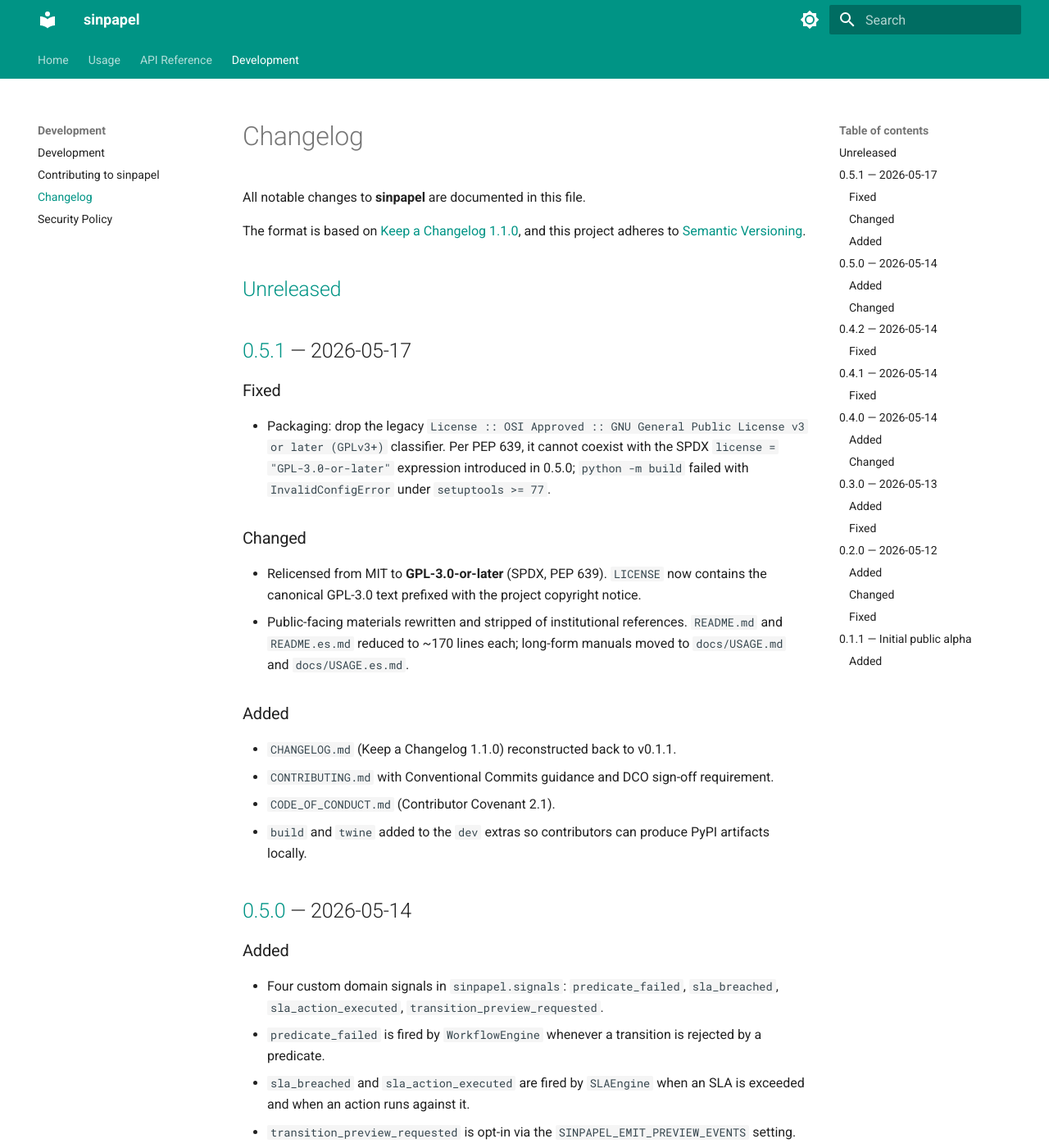
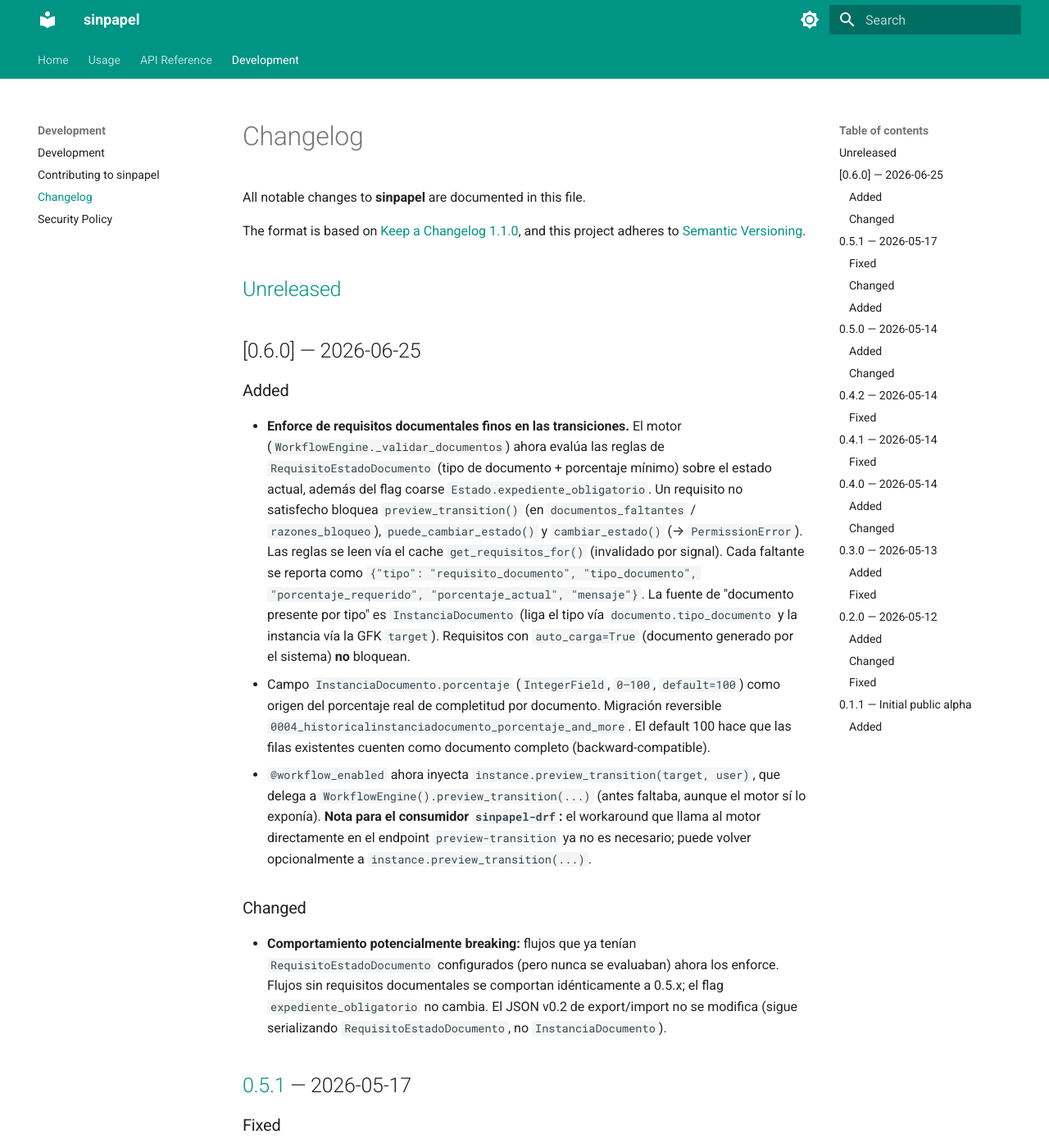
Before and after one commit to aprendomx/sinpapel, an MkDocs documentation site: the page built from docs/development/changelog.md, in a window 1280 px wide and 1400 px high. Shown: the whole window at 82% size. Built offline with MkDocs 1.6.1 and Material for MkDocs 9.7.7, drawn with Linux system fonts in a browser that asks for light colours.

Commit message:
feat: enforce RequisitoEstadoDocumento + inject preview_transition (0.6.0)
Defecto A — RequisitoEstadoDocumento ahora se evalúa en la transición:
- WorkflowEngine._validar_documentos recorre get_requisitos_for(estado) además
  del flag coarse expediente_obligatorio. Fuente de "documento presente por
  tipo" = InstanciaDocumento; porcentaje actual = max(InstanciaDocumento.
  porcentaje) del tipo. auto_carga=True no bloquea. Se propaga a
  preview_transition, puede_cambiar_estado y cambiar_estado (PermissionError).
- Nuevo campo InstanciaDocumento.porcentaje (0-100, default 100) + migración
  reversible 0004. Default 100 => backward-compatible.

Defecto B — @workflow_enabled inyecta instance.preview_transition(target, user)
delegando a WorkflowEngine().preview_transition.

Backward-compat: flujos sin requisitos y expediente_obligatorio idénticos;
JSON v0.2 export/import intacto. Bump 0.5.2 -> 0.6.0 + CHANGELOG.

Co-Authored-By: Claude Opus 4.8 <noreply@anthropic.com>

```diff
--- a/__init__.py
+++ b/__init__.py
@@ -12,7 +12,7 @@ from sinpapel.exceptions import (
 )
 from sinpapel.registry import WorkflowConfig, WorkflowRegistry
 
-__version__ = "0.5.1"
+__version__ = "0.6.0"
 
 __all__ = [
     "SinpapelError",
--- a/docs/development/changelog.md
+++ b/docs/development/changelog.md
@@ -6,6 +6,40 @@ The format is based on [Keep a Changelog 1.1.0](https://keepachangelog.com/en/1.
 and this project adheres to [Semantic Versioning](https://semver.org/spec/v2.0.0.html).
 
 ## [Unreleased]
+
+## [0.6.0] — 2026-06-25
+
+### Added
+- **Enforce de requisitos documentales finos en las transiciones.** El motor
+  (`WorkflowEngine._validar_documentos`) ahora evalúa las reglas de
+  `RequisitoEstadoDocumento` (tipo de documento + porcentaje mínimo) sobre el
+  estado actual, además del flag coarse `Estado.expediente_obligatorio`. Un
+  requisito no satisfecho bloquea `preview_transition()`
+  (en `documentos_faltantes` / `razones_bloqueo`), `puede_cambiar_estado()` y
+  `cambiar_estado()` (→ `PermissionError`). Las reglas se leen vía el cache
+  `get_requisitos_for()` (invalidado por signal). Cada faltante se reporta como
+  `{"tipo": "requisito_documento", "tipo_documento", "porcentaje_requerido",
+  "porcentaje_actual", "mensaje"}`. La fuente de "documento presente por tipo"
+  es `InstanciaDocumento` (liga el tipo vía `documento.tipo_documento` y la
+  instancia vía la GFK `target`). Requisitos con `auto_carga=True` (documento
+  generado por el sistema) **no** bloquean.
+- Campo `InstanciaDocumento.porcentaje` (`IntegerField`, `0–100`, `default=100`)
+  como origen del porcentaje real de completitud por documento. Migración
+  reversible `0004_historicalinstanciadocumento_porcentaje_and_more`. El default
+  100 hace que las filas existentes cuenten como documento completo
+  (backward-compatible).
+- `@workflow_enabled` ahora inyecta `instance.preview_transition(target, user)`,
+  que delega a `WorkflowEngine().preview_transition(...)` (antes faltaba, aunque
+  el motor sí lo exponía). **Nota para el consumidor `sinpapel-drf`:** el
+  workaround que llama al motor directamente en el endpoint `preview-transition`
+  ya no es necesario; puede volver opcionalmente a `instance.preview_transition(...)`.
+
+### Changed
+- **Comportamiento potencialmente breaking:** flujos que ya tenían
+  `RequisitoEstadoDocumento` configurados (pero nunca se evaluaban) ahora los
+  enforce. Flujos sin requisitos documentales se comportan idénticamente a 0.5.x;
+  el flag `expediente_obligatorio` no cambia. El JSON v0.2 de export/import no se
+  modifica (sigue serializando `RequisitoEstadoDocumento`, no `InstanciaDocumento`).
 
 ## [0.5.1] — 2026-05-17
 
--- a/pyproject.toml
+++ b/pyproject.toml
@@ -1,6 +1,6 @@
 [project]
 name = "sinpapel"
-version = "0.5.2"
+version = "0.6.0"
 description = "Versioned workflows, immutable audit, and pluggable e-signatures for Django."
 readme = "README.md"
 requires-python = ">=3.10"
```
Also changed, not shown: decorators.py (+7 -1 lines), docs/superpowers/specs/2026-06-25-requisito-documental-enforce-design.md (added, +130 -0 lines), injection.py (+20 -0 lines), 5 other files.
